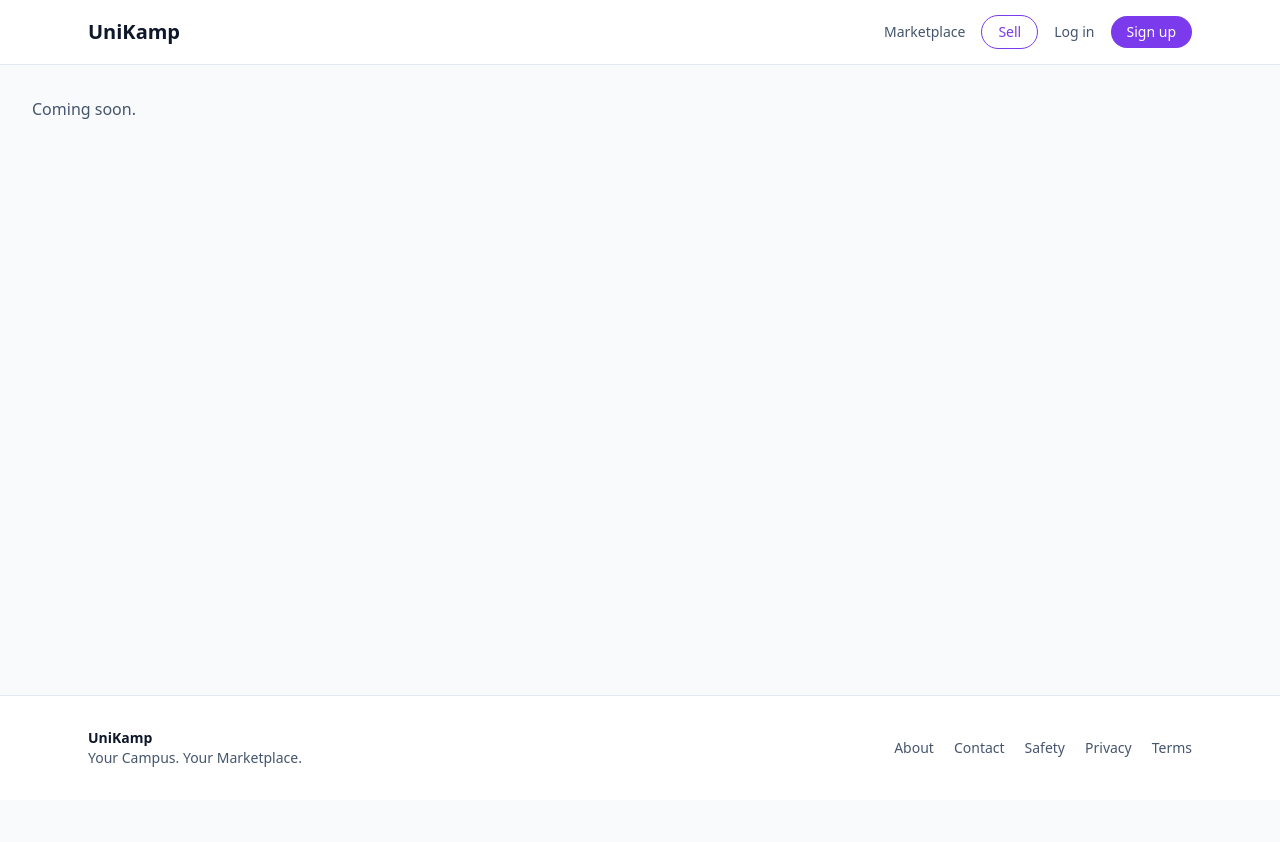
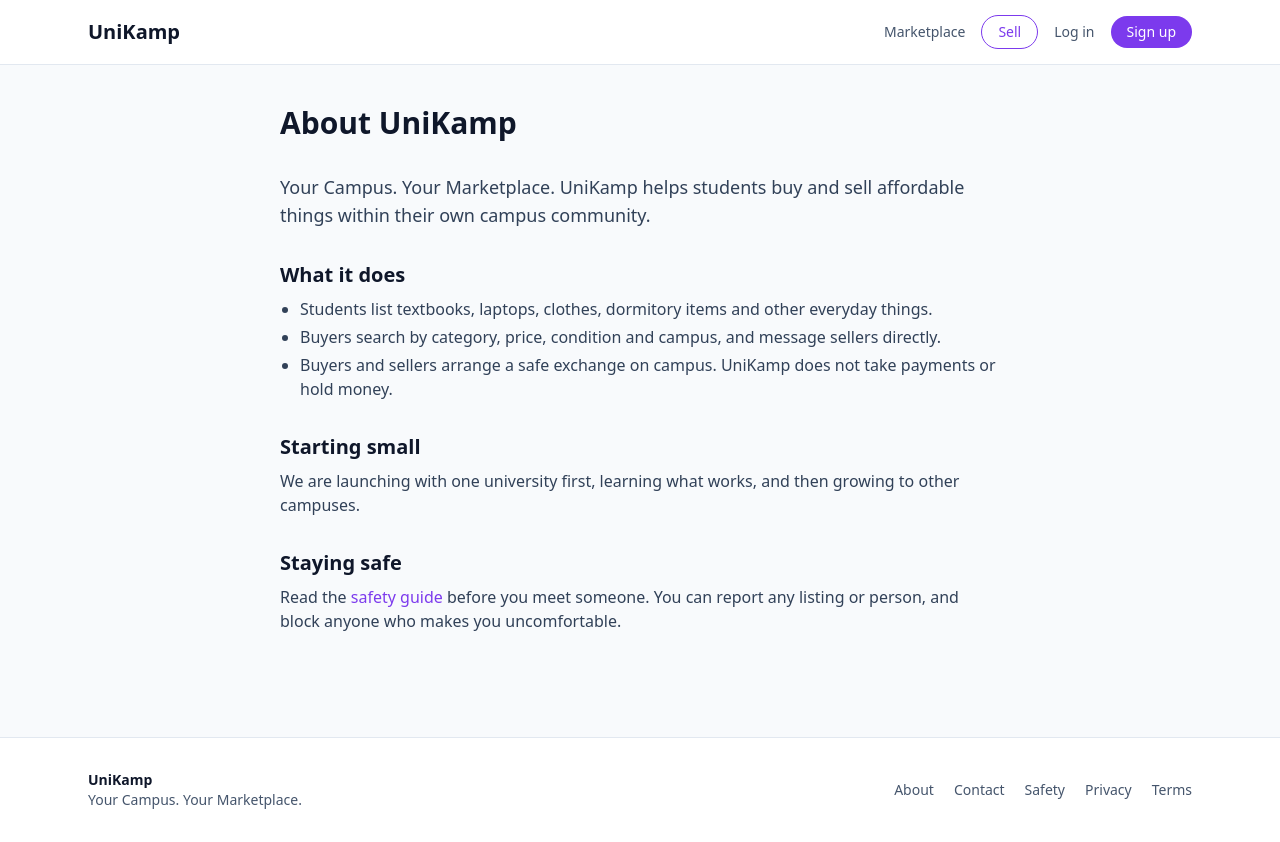
Before and after one commit to robelyinager12-web/CumpasMarkatPlace, a Next.js app in the folder apps/web/: page /about in a window 1280 px wide. Before the commit the page ends 800 px from the top, so only its background shows below. Built offline with nearby package versions, Linux system fonts and the light colour scheme; no server answers.

Commit message:
feat(web): about page

```diff
--- a/apps/web/src/app/(public)/about/page.tsx
+++ b/apps/web/src/app/(public)/about/page.tsx
@@ -1,3 +1,32 @@
-export default function Page() {
-  return <main className="p-8 text-slate-600">Coming soon.</main>
+import type { Metadata } from 'next'
+import Link from 'next/link'
+import { BulletList, LegalPage, LegalSection } from '@/components/legal/LegalPage'
+import { APP_NAME, TAGLINE } from '@/lib/constants'
+
+export const metadata: Metadata = { title: 'About' }
+
+export default function AboutPage() {
+  return (
+    <LegalPage title={`About ${APP_NAME}`}>
+      <p className="text-lg text-slate-700">{TAGLINE} {APP_NAME} helps students buy and sell affordable things within their own campus community.</p>
+      <LegalSection title="What it does">
+        <BulletList
+          items={[
+            'Students list textbooks, laptops, clothes, dormitory items and other everyday things.',
+            'Buyers search by category, price, condition and campus, and message sellers directly.',
+            'Buyers and sellers arrange a safe exchange on campus. UniKamp does not take payments or hold money.',
+          ]}
+        />
+      </LegalSection>
+      <LegalSection title="Starting small">
+        <p>We are launching with one university first, learning what works, and then growing to other campuses.</p>
+      </LegalSection>
+      <LegalSection title="Staying safe">
+        <p>
+          Read the <Link href="/safety" className="font-medium text-brand-purple hover:underline">safety guide</Link> before you meet someone. You can report
+          any listing or person, and block anyone who makes you uncomfortable.
+        </p>
+      </LegalSection>
+    </LegalPage>
+  )
 }
```
